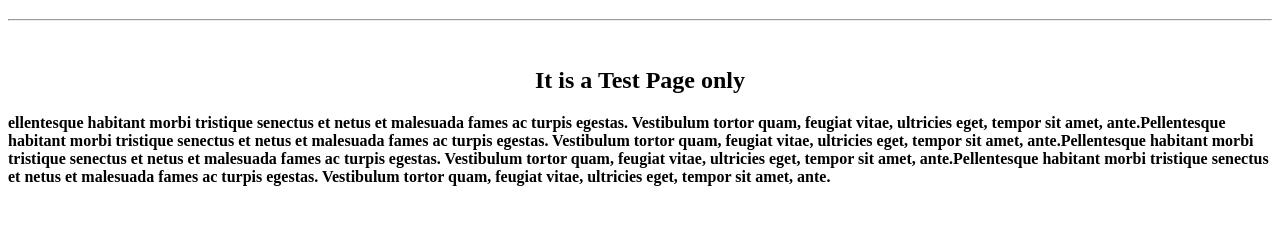
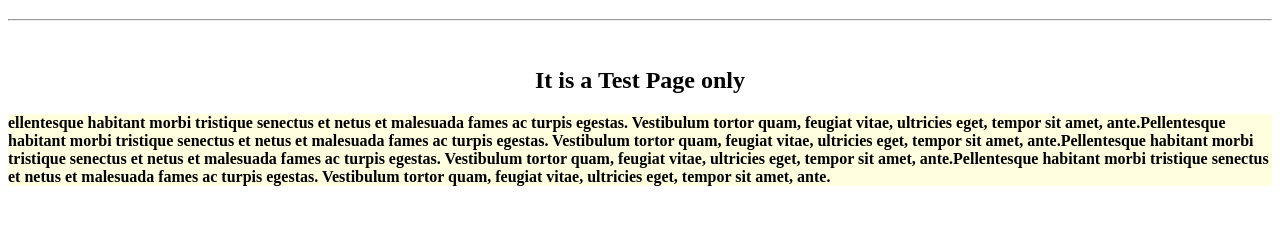
Before and after one commit to Opteronic/site, a plain HTML site: page index.html in a window 1280 px wide. Shown: the part 71-296 px from the top of the page. Drawn offline with Linux system fonts and the light colour scheme.

Commit message:
Update index.html

```diff
--- a/index.html
+++ b/index.html
@@ -13,7 +13,7 @@
                 <p>
 			<h2>It is a Test Page only</h2>
 		</p>
-		<p align="left">
+		<p align="left" style="background-color:lightyellow" >
 	                <b>
 			   ellentesque habitant morbi tristique senectus et netus et malesuada fames ac turpis egestas. Vestibulum tortor quam, feugiat vitae, ultricies eget, tempor sit amet, ante.Pellentesque habitant morbi tristique senectus et netus et malesuada fames ac turpis egestas. Vestibulum tortor quam, feugiat vitae, ultricies eget, tempor sit amet, ante.Pellentesque habitant morbi tristique senectus et netus et malesuada fames ac turpis egestas. Vestibulum tortor quam, feugiat vitae, ultricies eget, tempor sit amet, ante.Pellentesque habitant morbi tristique senectus et netus et malesuada fames ac turpis egestas. Vestibulum tortor quam, feugiat vitae, ultricies eget, tempor sit amet, ante.
 			</b>
```
